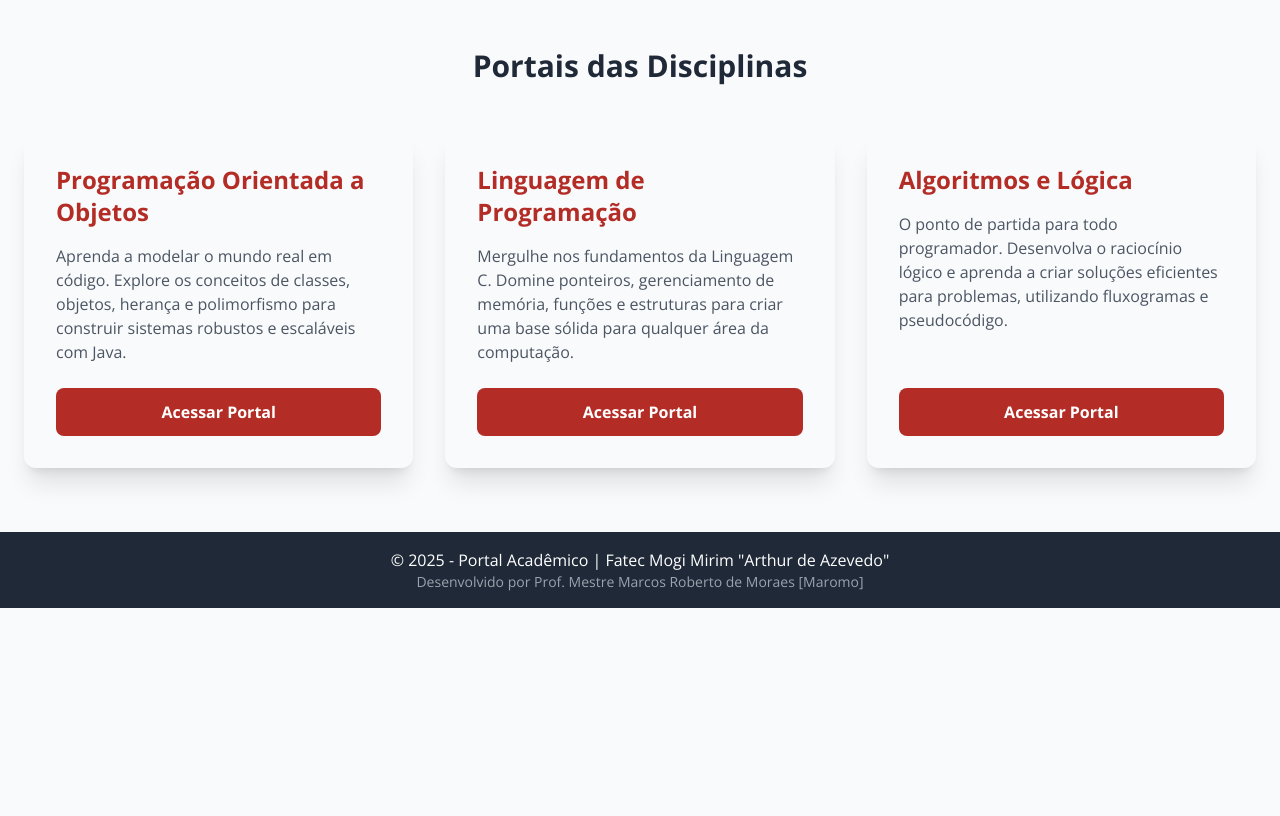
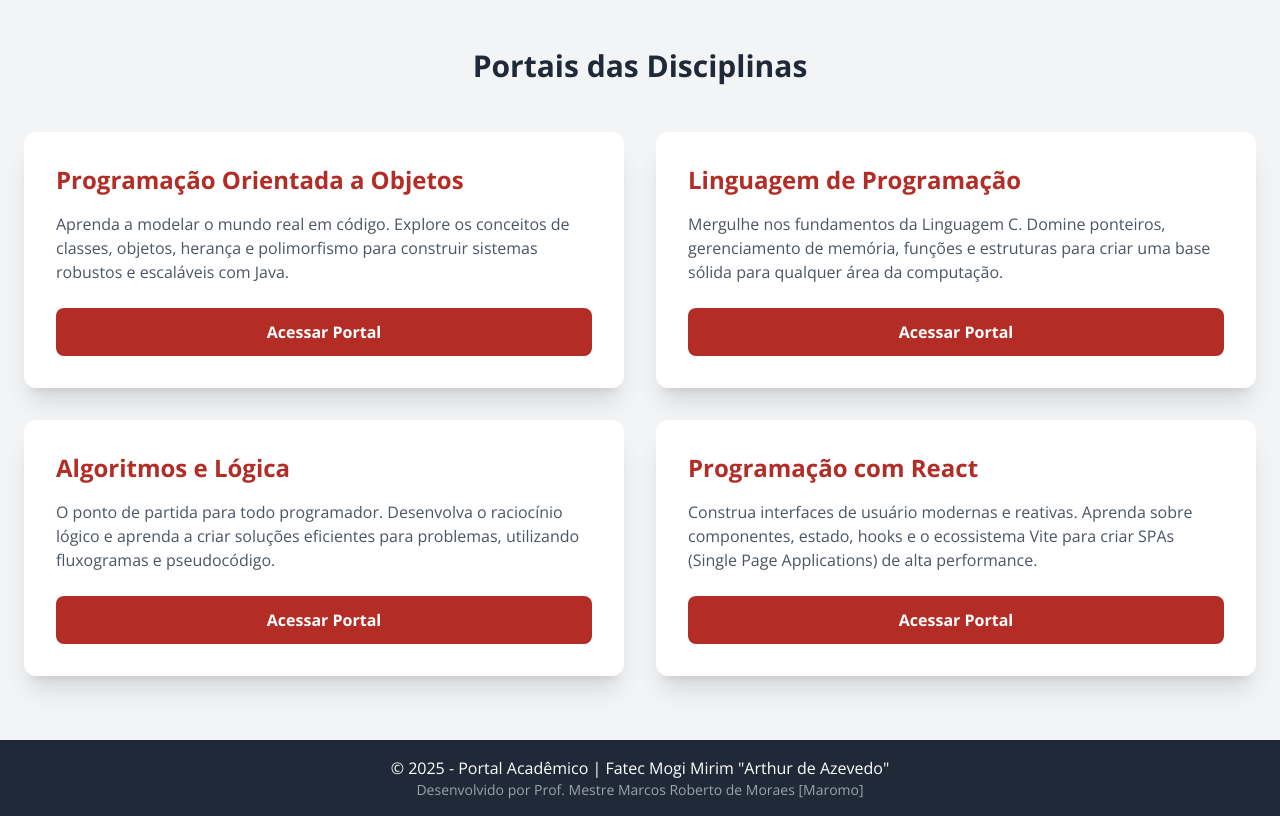
Before and after one commit to maromo71/portal, a plain HTML site: page index.html in a window 1280 px wide. Shown: the part 840-1656 px from the top of the page. Before the commit the page ends 1448 px from the top, so only its background shows below. Drawn offline with nearby package versions, Linux system fonts and the light colour scheme.

Commit message:
Terceiro commit

```diff
--- a/index.html
+++ b/index.html
@@ -1,6 +1,5 @@
 <!DOCTYPE html>
 <html lang="pt-br">
-
 <head>
     <meta charset="UTF-8">
     <meta name="viewport" content="width=device-width, initial-scale=1.0">
@@ -12,28 +11,19 @@
     <link href="https://fonts.googleapis.com/css2?family=Open+Sans:wght@400;600;700&display=swap" rel="stylesheet">
     <link rel="stylesheet" href="style.css">
 </head>
-
 <body class="bg-gray-50 text-gray-800">
 
-    <!-- Header (Reutilizado) -->
+    <!-- Header (Sem alterações) -->
     <header class="bg-white shadow-md">
         <div class="container mx-auto px-6 py-4 flex justify-between items-center">
             <div class="flex items-center space-x-4">
                 <img src="img/fatec_mogi_mirim.png" alt="Logo Fatec Mogi Mirim" class="h-12 md:h-16">
             </div>
             <div class="flex items-center space-x-4">
-                <button id="theme-toggle" type="button"
-                    class="text-gray-500 dark:text-gray-400 hover:bg-gray-100 dark:hover:bg-gray-700 focus:outline-none focus:ring-4 focus:ring-gray-200 dark:focus:ring-gray-700 rounded-lg text-sm p-2.5">
-                    <svg id="theme-toggle-dark-icon" class="hidden w-5 h-5" fill="currentColor" viewBox="0 0 20 20"
-                        xmlns="http://www.w3.org/2000/svg">
-                        <path d="M17.293 13.293A8 8 0 016.707 2.707a8.001 8.001 0 1010.586 10.586z"></path>
-                    </svg>
-                    <svg id="theme-toggle-light-icon" class="hidden w-5 h-5" fill="currentColor" viewBox="0 0 20 20"
-                        xmlns="http://www.w3.org/2000/svg">
-                        <path
-                            d="M10 2a1 1 0 011 1v1a1 1 0 11-2 0V3a1 1 0 011-1zm4 8a4 4 0 11-8 0 4 4 0 018 0zm-.464 4.95l.707.707a1 1 0 001.414-1.414l-.707-.707a1 1 0 00-1.414 1.414zm2.12-10.607a1 1 0 010 1.414l-.706.707a1 1 0 11-1.414-1.414l.707-.707a1 1 0 011.414 0zM17 11a1 1 0 100-2h-1a1 1 0 100 2h1zm-7 4a1 1 0 011 1v1a1 1 0 11-2 0v-1a1 1 0 011-1zM5.05 6.464A1 1 0 106.465 5.05l-.708-.707a1 1 0 00-1.414 1.414l.707.707zm1.414 8.486l-.707.707a1 1 0 01-1.414-1.414l.707-.707a1 1 0 011.414 1.414zM4 11a1 1 0 100-2H3a1 1 0 000 2h1z"
-                            fill-rule="evenodd" clip-rule="evenodd"></path>
-                    </svg>
+
+                 <button id="theme-toggle" type="button" class="text-gray-500 dark:text-gray-400 hover:bg-gray-100 dark:hover:bg-gray-700 focus:outline-none focus:ring-4 focus:ring-gray-200 dark:focus:ring-gray-700 rounded-lg text-sm p-2.5">
+                    <svg id="theme-toggle-dark-icon" class="hidden w-5 h-5" fill="currentColor" viewBox="0 0 20 20" xmlns="http://www.w3.org/2000/svg"><path d="M17.293 13.293A8 8 0 016.707 2.707a8.001 8.001 0 1010.586 10.586z"></path></svg>
+                    <svg id="theme-toggle-light-icon" class="hidden w-5 h-5" fill="currentColor" viewBox="0 0 20 20" xmlns="http://www.w3.org/2000/svg"><path d="M10 2a1 1 0 011 1v1a1 1 0 11-2 0V3a1 1 0 011-1zm4 8a4 4 0 11-8 0 4 4 0 018 0zm-.464 4.95l.707.707a1 1 0 001.414-1.414l-.707-.707a1 1 0 00-1.414 1.414zm2.12-10.607a1 1 0 010 1.414l-.706.707a1 1 0 11-1.414-1.414l.707-.707a1 1 0 011.414 0zM17 11a1 1 0 100-2h-1a1 1 0 100 2h1zm-7 4a1 1 0 011 1v1a1 1 0 11-2 0v-1a1 1 0 011-1zM5.05 6.464A1 1 0 106.465 5.05l-.708-.707a1 1 0 00-1.414 1.414l.707.707zm1.414 8.486l-.707.707a1 1 0 01-1.414-1.414l.707-.707a1 1 0 011.414 1.414zM4 11a1 1 0 100-2H3a1 1 0 000 2h1z" fill-rule="evenodd" clip-rule="evenodd"></path></svg>
                 </button>
             </div>
         </div>
@@ -41,79 +31,64 @@
 
     <!-- Main Content -->
     <main>
-        <!-- Seção de Boas-vindas (VERSÃO FINAL E CORRIGIDA) -->
-        <section class="text-center py-16 md:py-24 bg-black-100 dark:bg-gray-900">
+        <!-- Seção de Boas-vindas (Com a correção de cor) -->
+        <section class="text-center py-16 md:py-24 bg-gray-800 dark:bg-gray-800">
             <div class="container mx-auto px-6">
-                <!-- Título principal com cor de texto que se adapta ao modo escuro -->
-                <h1 class="text-4xl md:text-6xl font-bold text-[#B32D26] dark:text-white mb-3">Bem-vindo ao meu Portal
-                    Acadêmico</h1>
-                <!-- Subtítulo com cor de texto que também se adapta -->
-                <p class="text-lg md:text-xl text-gray-700 dark:text-gray-300">Um espaço centralizado para os materiais
-                    das minhas disciplinas na Fatec Mogi Mirim.</p>
+                <h1 class="text-4xl md:text-6xl font-bold text-white dark:text-white mb-3">Bem-vindo ao meu Portal Acadêmico</h1>
+                <p class="text-lg md:text-xl text-gray-300 dark:text-gray-300">Um espaço centralizado para os materiais das minhas disciplinas na Fatec Mogi Mirim.</p>
             </div>
         </section>
-        <!-- Seção Sobre Mim -->
+
+        <!-- Seção Sobre Mim (Sem alterações) -->
         <section id="sobre" class="py-16">
             <div class="container mx-auto px-6">
                 <h2 class="text-3xl font-bold text-center mb-12 dark:text-white">Sobre Mim</h2>
                 <div class="flex flex-col md:flex-row items-center gap-12">
                     <div class="md:w-1/3 text-center">
-                        <img src="https://avatars.githubusercontent.com/u/9035218?v=4"
-                            alt="Foto do Professor Maromo"
-                            class="w-48 h-48 md:w-56 md:h-56 rounded-full mx-auto shadow-lg">
+                        <img src="https://avatars.githubusercontent.com/u/9035218?v=4" alt="Foto do Professor Maromo" class="w-48 h-48 md:w-56 md:h-56 rounded-full mx-auto shadow-lg">
                     </div>
                     <div class="md:w-2/3 text-gray-700 dark:text-gray-300 space-y-4 text-lg">
-                        <p>Olá! Sou o Prof. Mestre Marcos Roberto de Moraes, também conhecido como Maromo. Com grande
-                            entusiasmo pela tecnologia e pela educação, meu objetivo é guiar os alunos através dos
-                            desafios e das belezas da programação e do desenvolvimento de software.</p>
-                        <p>Acredito que a melhor forma de aprender é unindo uma base teórica sólida com muita prática.
-                            Neste portal, você encontrará os materiais didáticos organizados para facilitar seus estudos
-                            e prepará-lo para os desafios do mercado de trabalho.</p>
+                        <p>Olá! Sou o Prof. Mestre Marcos Roberto de Moraes, também conhecido como Maromo. Com grande entusiasmo pela tecnologia e pela educação, meu objetivo é guiar os alunos através dos desafios e das belezas da programação e do desenvolvimento de software.</p>
+                        <p>Acredito que a melhor forma de aprender é unindo uma base teórica sólida com muita prática. Neste portal, você encontrará os materiais didáticos organizados para facilitar seus estudos e prepará-lo para os desafios do mercado de trabalho.</p>
                     </div>
                 </div>
             </div>
         </section>
 
         <!-- Seção Portais das Disciplinas -->
-        <section id="disciplinas" class="py-16 bg-black-100 dark:bg-gray-900">
+        <section id="disciplinas" class="py-16 bg-gray-100 dark:bg-gray-900">
             <div class="container mx-auto px-6">
                 <h2 class="text-3xl font-bold text-center mb-12 dark:text-white">Portais das Disciplinas</h2>
-                <div class="grid grid-cols-1 md:grid-cols-2 lg:grid-cols-3 gap-8">
+                <!-- ATUALIZAÇÃO: O grid agora é md:grid-cols-2 para criar uma grade 2x2 com 4 itens -->
+                <div class="grid grid-cols-1 md:grid-cols-2 gap-8">
 
                     <!-- Card 1: Programação Orientada a Objetos -->
-                    <div
-                        class="bg-white-800 dark:bg-gray-500 rounded-xl shadow-xl p-8 flex flex-col transition-transform duration-300 hover:-translate-y-2">
-                        <h3 class="text-2xl font-bold cps-red mb-4">Programação Orientada a Objetos</h3>
-                        <p class="text-gray-600 dark:text-gray-400 flex-grow">Aprenda a modelar o mundo real em código.
-                            Explore os conceitos de classes, objetos, herança e polimorfismo para construir sistemas
-                            robustos e escaláveis com Java.</p>
-                        <a href="https://maromopoo.netlify.app/" target="_blank"
-                            class="bg-cps-red text-white font-bold py-3 px-6 rounded-lg mt-6 text-center hover:bg-red-700 transition-colors duration-300">Acessar
-                            Portal</a>
+                    <div class="bg-white dark:bg-gray-800 rounded-xl shadow-xl p-8 flex flex-col transition-transform duration-300 hover:-translate-y-2">
+                        <h3 class="text-2xl font-bold text-[#B32D26] dark:text-cps-red mb-4">Programação Orientada a Objetos</h3>
+                        <p class="text-gray-600 dark:text-gray-400 flex-grow">Aprenda a modelar o mundo real em código. Explore os conceitos de classes, objetos, herança e polimorfismo para construir sistemas robustos e escaláveis com Java.</p>
+                        <a href="https://maromopoo.netlify.app" target="_blank" class="bg-cps-red text-white font-bold py-3 px-6 rounded-lg mt-6 text-center hover:bg-red-700 transition-colors duration-300">Acessar Portal</a>
                     </div>
 
                     <!-- Card 2: Linguagem de Programação -->
-                    <div
-                        class="bg-white-800 dark:bg-gray-500 rounded-xl shadow-xl p-8 flex flex-col transition-transform duration-300 hover:-translate-y-2">
-                        <h3 class="text-2xl font-bold cps-red mb-4">Linguagem de Programação</h3>
-                        <p class="text-gray-600 dark:text-gray-400 flex-grow">Mergulhe nos fundamentos da Linguagem C.
-                            Domine ponteiros, gerenciamento de memória, funções e estruturas para criar uma base sólida
-                            para qualquer área da computação.</p>
-                        <a href="https://maromolp.netlify.app" target="_blank"
-                            class="bg-cps-red text-white font-bold py-3 px-6 rounded-lg mt-6 text-center hover:bg-red-700 transition-colors duration-300">Acessar
-                            Portal</a>
+                    <div class="bg-white dark:bg-gray-800 rounded-xl shadow-xl p-8 flex flex-col transition-transform duration-300 hover:-translate-y-2">
+                        <h3 class="text-2xl font-bold text-[#B32D26] dark:text-cps-red mb-4">Linguagem de Programação</h3>
+                        <p class="text-gray-600 dark:text-gray-400 flex-grow">Mergulhe nos fundamentos da Linguagem C. Domine ponteiros, gerenciamento de memória, funções e estruturas para criar uma base sólida para qualquer área da computação.</p>
+                        <a href="https://maromolp.netlify.app" target="_blank" class="bg-cps-red text-white font-bold py-3 px-6 rounded-lg mt-6 text-center hover:bg-red-700 transition-colors duration-300">Acessar Portal</a>
                     </div>
 
                     <!-- Card 3: Algoritmos e Lógica de Programação -->
-                    <div
-                        class="bg-white-800 dark:bg-gray-500 rounded-xl shadow-xl p-8 flex flex-col transition-transform duration-300 hover:-translate-y-2">
-                        <h3 class="text-2xl font-bold cps-red mb-4">Algoritmos e Lógica</h3>
-                        <p class="text-gray-600 dark:text-gray-400 flex-grow">O ponto de partida para todo programador.
-                            Desenvolva o raciocínio lógico e aprenda a criar soluções eficientes para problemas,
-                            utilizando fluxogramas e pseudocódigo.</p>
-                        <a href="https://maromoalgoritmos.netlify.app/" target="_blank"
-                            class="bg-cps-red text-white font-bold py-3 px-6 rounded-lg mt-6 text-center hover:bg-red-700 transition-colors duration-300">Acessar
-                            Portal</a>
+                    <div class="bg-white dark:bg-gray-800 rounded-xl shadow-xl p-8 flex flex-col transition-transform duration-300 hover:-translate-y-2">
+                        <h3 class="text-2xl font-bold text-[#B32D26] dark:text-cps-red mb-4">Algoritmos e Lógica</h3>
+                        <p class="text-gray-600 dark:text-gray-400 flex-grow">O ponto de partida para todo programador. Desenvolva o raciocínio lógico e aprenda a criar soluções eficientes para problemas, utilizando fluxogramas e pseudocódigo.</p>
+                        <a href="https://maromoalgoritmos.netlify.app" target="_blank" class="bg-cps-red text-white font-bold py-3 px-6 rounded-lg mt-6 text-center hover:bg-red-700 transition-colors duration-300">Acessar Portal</a>
+                    </div>
+
+                    <!-- NOVO CARD 4: Programação com React -->
+                    <div class="bg-white dark:bg-gray-800 rounded-xl shadow-xl p-8 flex flex-col transition-transform duration-300 hover:-translate-y-2">
+                        <h3 class="text-2xl font-bold text-[#B32D26] dark:text-cps-red mb-4">Programação com React</h3>
+                        <p class="text-gray-600 dark:text-gray-400 flex-grow">Construa interfaces de usuário modernas e reativas. Aprenda sobre componentes, estado, hooks e o ecossistema Vite para criar SPAs (Single Page Applications) de alta performance.</p>
+                        <!-- ATENÇÃO: Substitua pelo link real do seu portal de React -->
+                        <a href="https://maromoreact.netlify.app" target="_blank" class="bg-cps-red text-white font-bold py-3 px-6 rounded-lg mt-6 text-center hover:bg-red-700 transition-colors duration-300">Acessar Portal</a>
                     </div>
 
                 </div>
@@ -121,8 +96,8 @@
         </section>
     </main>
 
-    <!-- Footer (Reutilizado) -->
-    <footer class="bg-gray-800 text-white mt-0"> <!-- mt-0 para remover a margem superior -->
+    <!-- Footer (Sem alterações) -->
+    <footer class="bg-gray-800 text-white mt-0">
         <div class="container mx-auto px-6 py-4 text-center">
             <p>© 2025 - Portal Acadêmico | Fatec Mogi Mirim "Arthur de Azevedo"</p>
             <p class="text-sm text-gray-400">Desenvolvido por Prof. Mestre Marcos Roberto de Moraes [Maromo]</p>
@@ -131,5 +106,4 @@
 
     <script src="script.js"></script>
 </body>
-
 </html>
```
